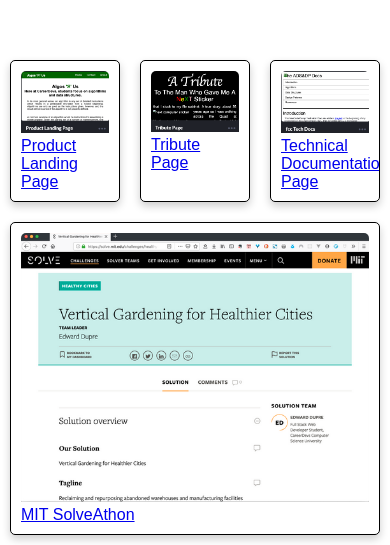
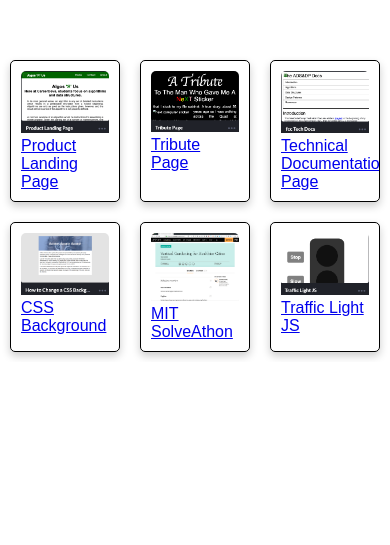
Before and after one commit to edwd42/freeCodeCamp, a plain HTML site: page my_portfolio/index.html in a window 390 px wide. Shown: the part 859-1404 px from the top of the page. After the commit the page ends 1221 px from the top, so only its background shows below. Drawn offline with Linux system fonts and the light colour scheme.

Commit message:
add two more tiles and verify css & media query

```diff
--- a/my_portfolio/index.html
+++ b/my_portfolio/index.html
@@ -15,10 +15,10 @@
   <body>
     <nav id="navbar">
       <ul>
-        <a class="nav-link" href="#home"><li>My Portfolio</li></a>
+        <a class="nav-link" href="#welcome-section"><li>My Portfolio</li></a>
         <a class="nav-link" href="#projects"><li>My Projects</li></a>
         <a class="nav-link" href="#contact_me"><li>Contact Me!</li></a>
-        <a class="nav-link" href="#about_me"><li>About Me</li></a>
+        <a class="nav-link" href="#welcome-section"><li>About Me</li></a>
       </ul>
     </nav>
 
@@ -56,6 +56,16 @@
       </div>
       <div class="project-tile">
         <img
+          src="images/CSSBackground_tile.png"
+          alt="project-tile"
+          style="width:100%"
+        />
+        <a href="https://solve.mit.edu/challenges/healthy-cities/solutions/9976"
+          >CSS Background</a
+        >
+      </div>
+      <div class="project-tile">
+        <img
           src="images/MITSolveSolution_tile.png"
           alt="project-tile"
           style="width:100%"
@@ -64,6 +74,16 @@
           >MIT SolveAthon</a
         >
       </div>
+      <div class="project-tile">
+        <img
+          src="images/TrafficLight_tile.png"
+          alt="project-tile"
+          style="width:100%"
+        />
+        <a href="https://solve.mit.edu/challenges/healthy-cities/solutions/9976"
+          >Traffic Light JS</a
+        >
+      </div>
     </section>
   </body>
 </html>
--- a/my_portfolio/style.css
+++ b/my_portfolio/style.css
@@ -71,6 +71,7 @@
 #welcome-section {
   text-align: center;
   margin-top: 65px;
+  padding: 65px;
   height: 100vh;
 }
 
```
Also changed, not shown: my_portfolio/images/CSSBackground_tile.png (added), my_portfolio/images/MITSolveSolution_tile_big.png (deleted), my_portfolio/images/TrafficLight_tile.png (added).
